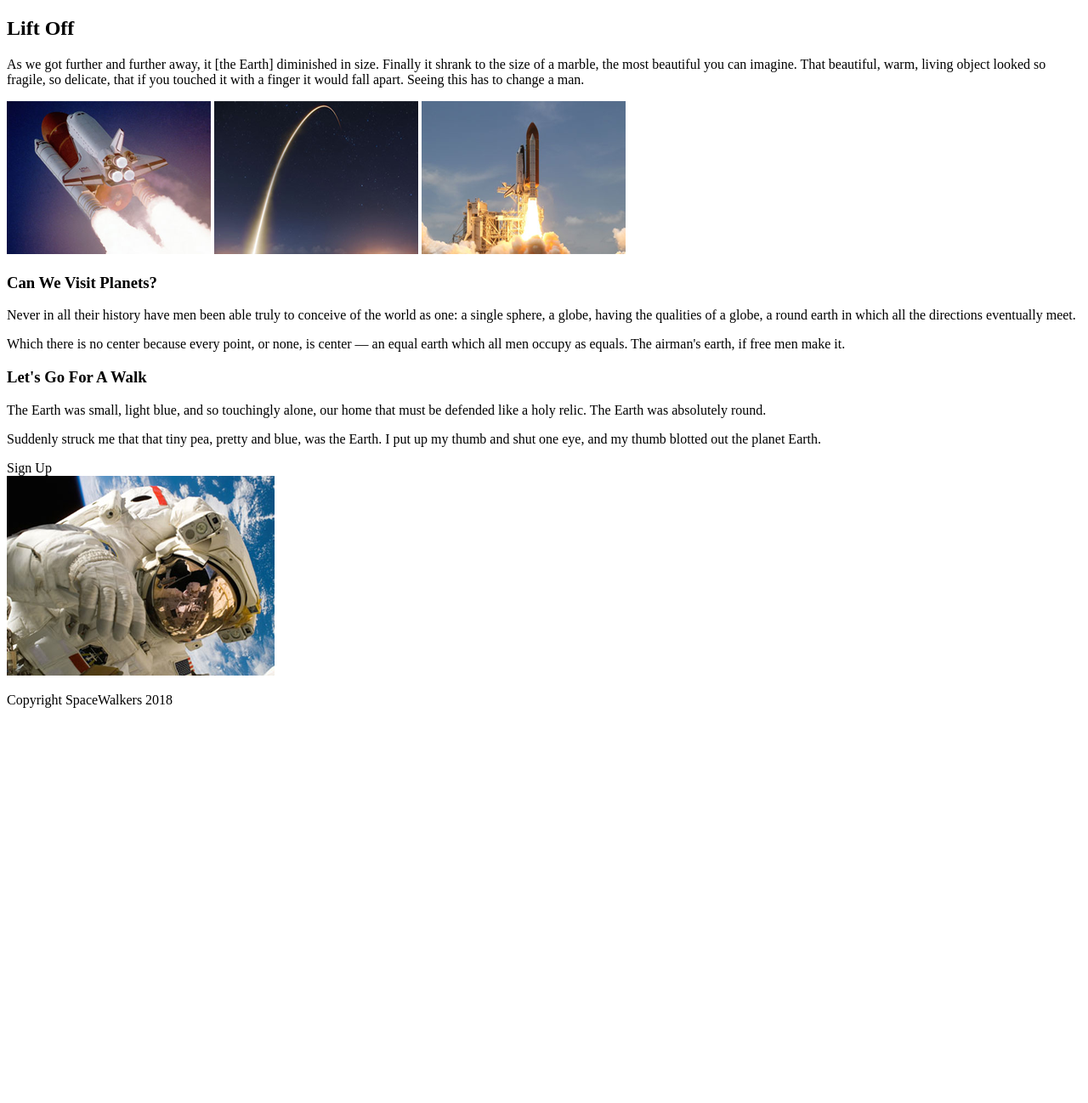
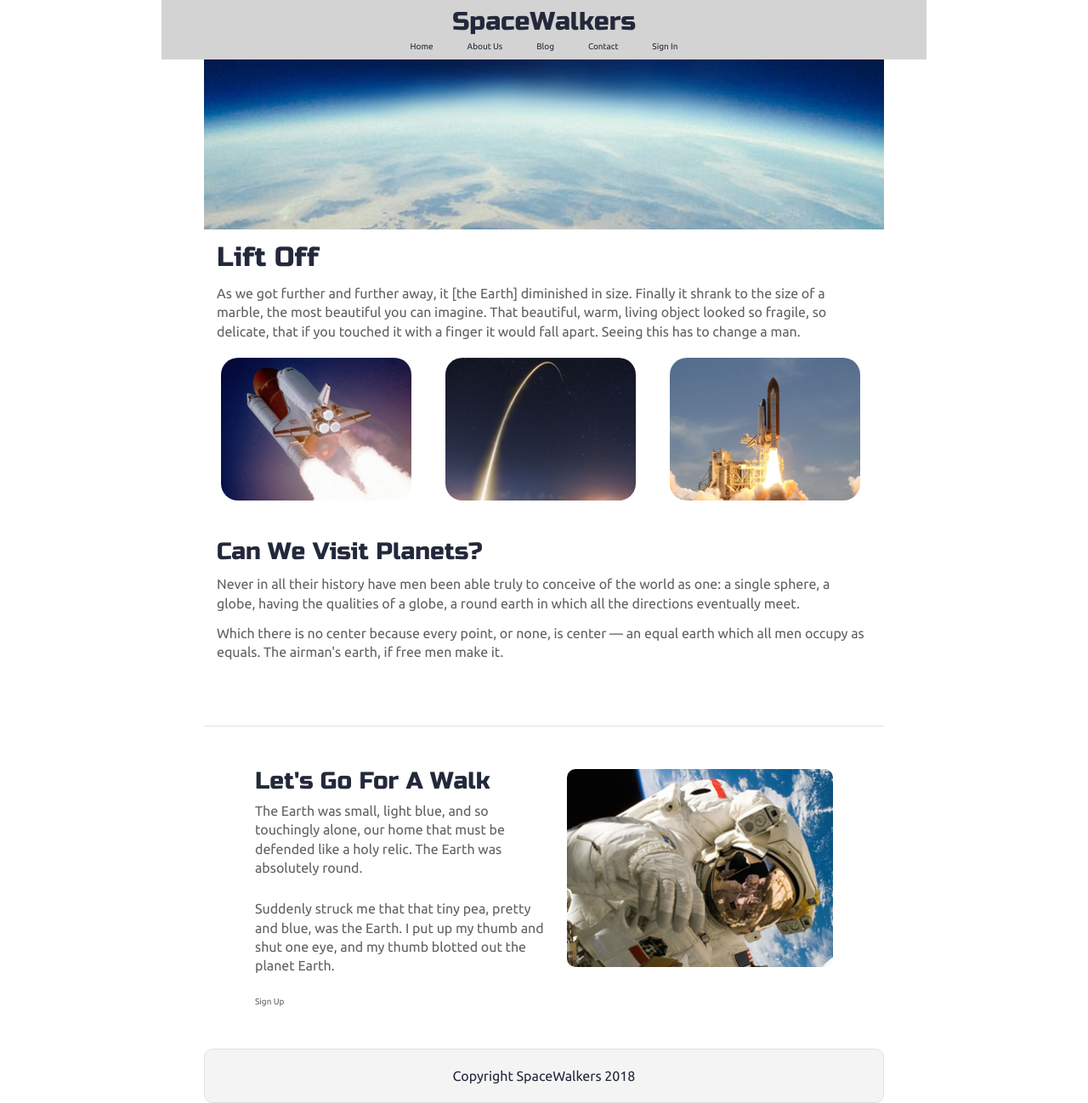
Before and after one commit to bloominstituteoftechnology/Sprint-Challenge--Advanced-CSS, a PHP site: page / in a window 1280 px wide. Shown: the whole page at 85% size. Before the commit the page ends 833 px from the top, so only its background shows below. Run offline with PHP 8.4, Linux system fonts and the light colour scheme; style sheets or scripts are compiled from the project's sources.

Commit message:
Task 5 nearly complete - saving for progress

```diff
--- /dev/null
+++ b/css/index.css
@@ -0,0 +1,246 @@
+/* http://meyerweb.com/eric/tools/css/reset/
+   v2.0 | 20110126
+   License: none (public domain)
+*/
+html,
+body,
+div,
+span,
+applet,
+object,
+iframe,
+h1,
+h2,
+h3,
+h4,
+h5,
+h6,
+p,
+blockquote,
+pre,
+a,
+abbr,
+acronym,
+address,
+big,
+cite,
+code,
+del,
+dfn,
+em,
+img,
+ins,
+kbd,
+q,
+s,
+samp,
+small,
+strike,
+strong,
+sub,
+sup,
+tt,
+var,
+b,
+u,
+i,
+center,
+dl,
+dt,
+dd,
+ol,
+ul,
+li,
+fieldset,
+form,
+label,
+legend,
+table,
+caption,
+tbody,
+tfoot,
+thead,
+tr,
+th,
+td,
+article,
+aside,
+canvas,
+details,
+embed,
+figure,
+figcaption,
+footer,
+header,
+hgroup,
+menu,
+nav,
+output,
+ruby,
+section,
+summary,
+time,
+mark,
+audio,
+video {
+  margin: 0;
+  padding: 0;
+  border: 0;
+  font-size: 100%;
+  font: inherit;
+  vertical-align: baseline;
+}
+/* HTML5 display-role reset for older browsers */
+article,
+aside,
+details,
+figcaption,
+figure,
+footer,
+header,
+hgroup,
+menu,
+nav,
+section {
+  display: block;
+}
+body {
+  line-height: 1;
+}
+ol,
+ul {
+  list-style: none;
+}
+blockquote,
+q {
+  quotes: none;
+}
+blockquote:before,
+blockquote:after,
+q:before,
+q:after {
+  content: '';
+  content: none;
+}
+table {
+  border-collapse: collapse;
+  border-spacing: 0;
+}
+* {
+  box-sizing: border-box;
+}
+html {
+  font-size: 62.5%;
+}
+html,
+body {
+  font-family: 'Ubuntu', sans-serif;
+  color: #5E6164;
+}
+h1,
+h2,
+h3,
+h4,
+h5 {
+  font-family: 'Russo One', sans-serif;
+  color: #23293B;
+}
+h2 {
+  font-size: 3.2rem;
+}
+h3 {
+  font-size: 2.8rem;
+}
+p {
+  font-size: 1.6rem;
+  line-height: 1.4;
+}
+.container {
+  max-width: 800px;
+  width: 100%;
+  margin: 0 auto;
+}
+.navigation {
+  margin: 0 auto;
+  padding: 10px 0px 10px 0px;
+  max-width: 900px;
+  width: 90%;
+  background-color: lightgray;
+  display: flex;
+  flex-direction: column;
+  align-items: center;
+}
+.navigation h1 {
+  font-size: 3rem;
+}
+.navigation nav {
+  padding: 10px 0px 0px 0px;
+  width: 35%;
+  display: flex;
+  justify-content: space-between;
+}
+.navigation nav a {
+  text-decoration: none;
+  color: #23293B;
+}
+footer {
+  color: #22283B;
+  background: #f4f4f4;
+  padding: 20px 0;
+  border: 1px double #e0e0e0;
+  border-radius: 10px;
+  display: flex;
+  justify-content: center;
+  align-items: center;
+}
+.home .intro h2 {
+  padding: 15px;
+}
+.home .intro p {
+  padding: 0 15px;
+}
+.home .space-images {
+  display: flex;
+  flex-wrap: wrap;
+  width: 100%;
+}
+.home .space-images img {
+  width: 28%;
+  margin: 20px 2.5%;
+  border-radius: 20px;
+  height: 100%;
+}
+.home .visit-planets {
+  padding: 15px;
+}
+.home .visit-planets h3 {
+  margin-top: 11px;
+}
+.home .visit-planets p {
+  margin-top: 13px;
+}
+.home .walk {
+  margin-top: 60px;
+  border-top: 1px solid #dee2e6;
+  padding: 50px 60px;
+  display: flex;
+  justify-content: center;
+}
+.home .walk .walk-text {
+  width: 50%;
+}
+.home .walk .walk-text h3 {
+  margin-bottom: 10px;
+}
+.home .walk .walk-text p {
+  margin-bottom: 26px;
+}
+.home .walk .walk-img {
+  width: 46%;
+  margin-left: 4%;
+}
+.home .walk .walk-img img {
+  width: 100%;
+  height: auto;
+  border-radius: 10px;
+}
--- a/index.html
+++ b/index.html
@@ -3,6 +3,8 @@
 <html lang="en">
 <head>
   <meta charset="utf-8">
+  <meta name="viewport" content="width=device-width, initial-scale=1">
+
 
   <title>SpaceWalkers</title>
 
@@ -15,13 +17,22 @@
 </head>
 
 <body>
+  <section class="navigation">
+    <h1>SpaceWalkers</h1>
 
- <!-- navigation code here -->
+    <nav>
+        <a href="#">Home</a>
+        <a href="#">About Us</a>
+        <a href="#">Blog</a>
+        <a href="#">Contact</a>
+        <a href="#">Sign In</a>
+    </nav>
+  </section>
 
   <div class="container home">
 
     <header class="intro">
-       <!-- image code here -->
+       <img src="img/main-header.png" alt="">
 
       <h2>Lift Off</h2>
 
--- a/less/index.less
+++ b/less/index.less
@@ -1 +1,15 @@
 // Import your less files here:
+
+// Variables and Mixins here
+@import "variables";
+@import "mixins";
+
+//reset
+@import "reset";
+
+
+//  components here
+@import "global";
+@import "navigation";
+@import "footer";
+@import "home-page";
--- a/less/mixins.less
+++ b/less/mixins.less
@@ -1 +1,30 @@
 // Mixins Here
+
+.sexy-btn(@width, @height, @background, @color){
+    width: @width;
+    height: @height;
+    background: @background;
+    color: @color;
+    font-size: 2rem;
+    border-radius: 10px;
+
+    .center;
+    cursor: pointer;
+
+    &:hover {
+        color: @background;
+        background: @color;
+      }
+}
+
+.center-column() {
+    display: flex;
+    flex-direction: column;
+    align-items: center;
+}
+
+
+.custom-layout(@justify-value) {
+    display:flex;
+    justify-content: @justify-value;
+}
--- a/less/navigation.less
+++ b/less/navigation.less
@@ -1 +1,35 @@
 // Navigation code here
+
+.navigation {
+    margin: 0 auto;
+    padding: 10px 0px 10px 0px;
+    max-width: 900px;
+    width: 90%;
+    background-color: lightgray;
+
+    .center-column(); //code below replicated
+    // display: flex;
+    // flex-direction: column;
+    // align-items: center;
+    //border: 1px solid red;
+
+    h1 {
+        font-size: 3rem;
+    }
+    nav {
+        //border: 1px solid red;
+        padding: 10px 0px 0px 0px;
+
+        width: 35%;
+        //display:flex;
+        //justify-content: space-between;
+        //text-decoration: none;
+        .custom-layout(space-between);
+        a {
+            text-decoration: none;
+            color: @ebony-clay;
+
+        }
+
+    }
+}
```
